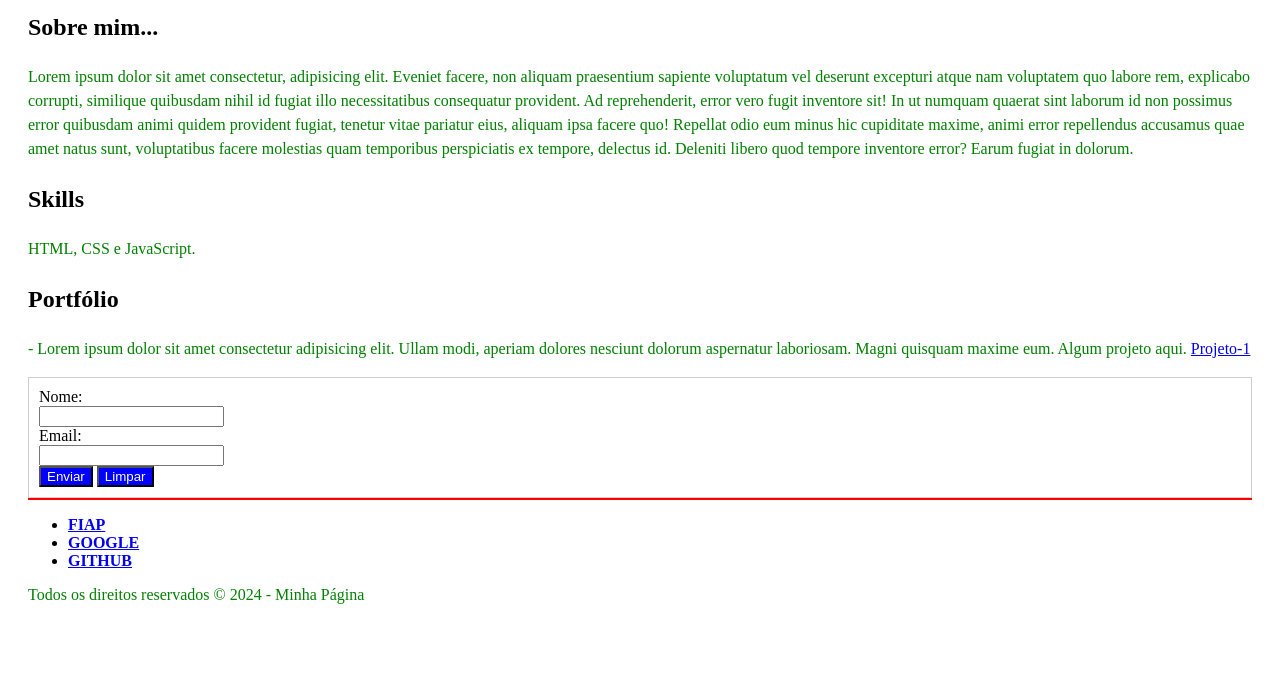
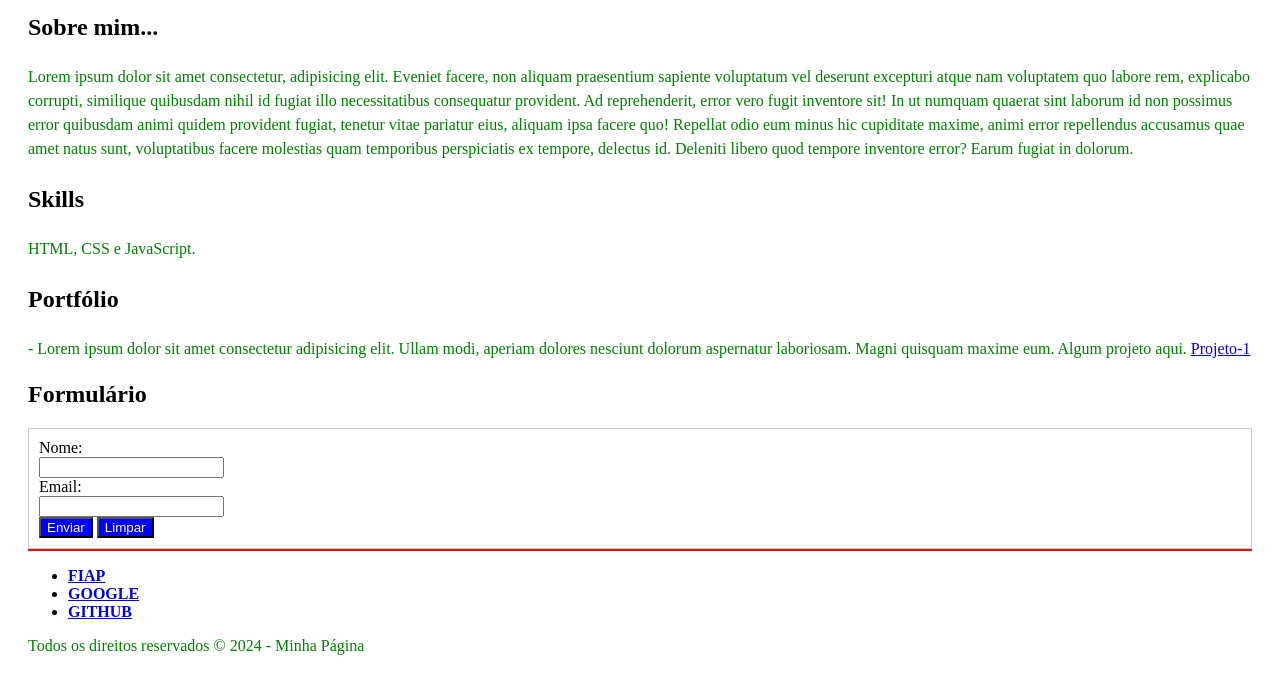
Before and after one commit to guimaggiorini/projeto-inicial-fiap, a plain HTML site: page index.html in a window 1280 px wide. Shown: the part 181-874 px from the top of the page. Before the commit the page ends 829 px from the top, so only its background shows below. Drawn offline with Linux system fonts and the light colour scheme.

Commit message:
Adição do  título para o formulário

```diff
--- a/index.html
+++ b/index.html
@@ -44,9 +44,12 @@
 
         </section>
 
-        <!-- Professor, como nós não mexemos com formulário em aula, eu mesmo criei um formulário do 0, apenas para conseguir atender as solicitações do exercício. -->
+        <!-- Professor, como nós não mexemos com formulário em aula, eu mesmo criei um formulário do 0, apenas para conseguir atender as solicitações do exercício. (ps: sei que a tag <br> não pode ser utilizada, mas coloquei para não precisar usar CSS) -->
 
         <div id="formulario">
+
+        <h2>Formulário</h2>
+
         <form action="#" method="post">
             <label for="nome">Nome:</label><br>
             <input type="text" id="nome" name="nome"><br>
@@ -57,6 +60,7 @@
             <button type="submit">Enviar</button>
             <button type="reset">Limpar</button>
         </form>
+
         </div>
 
         <footer id="rodape">
```
